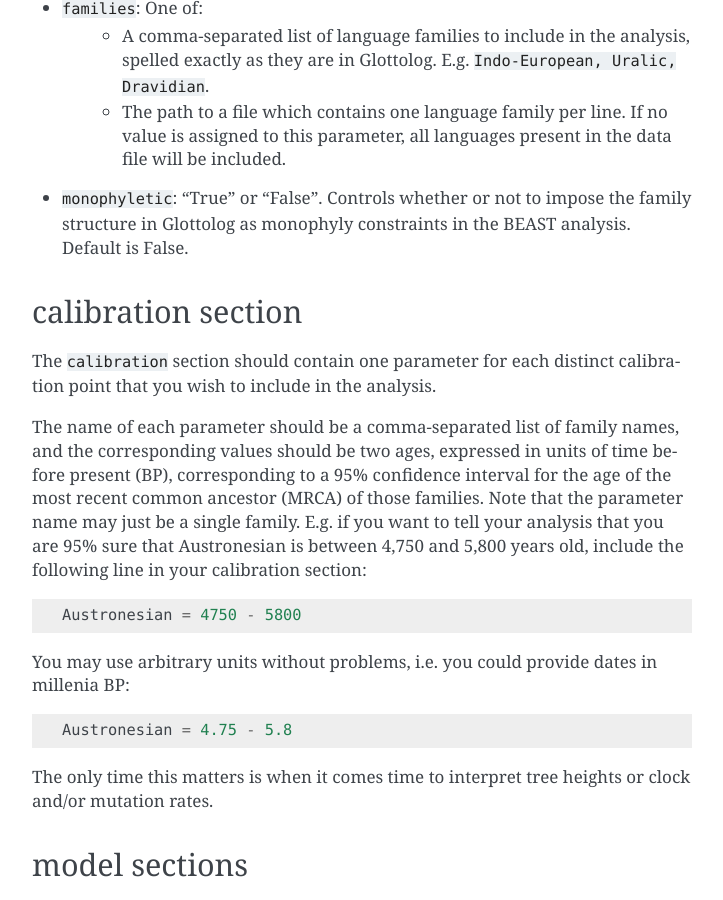
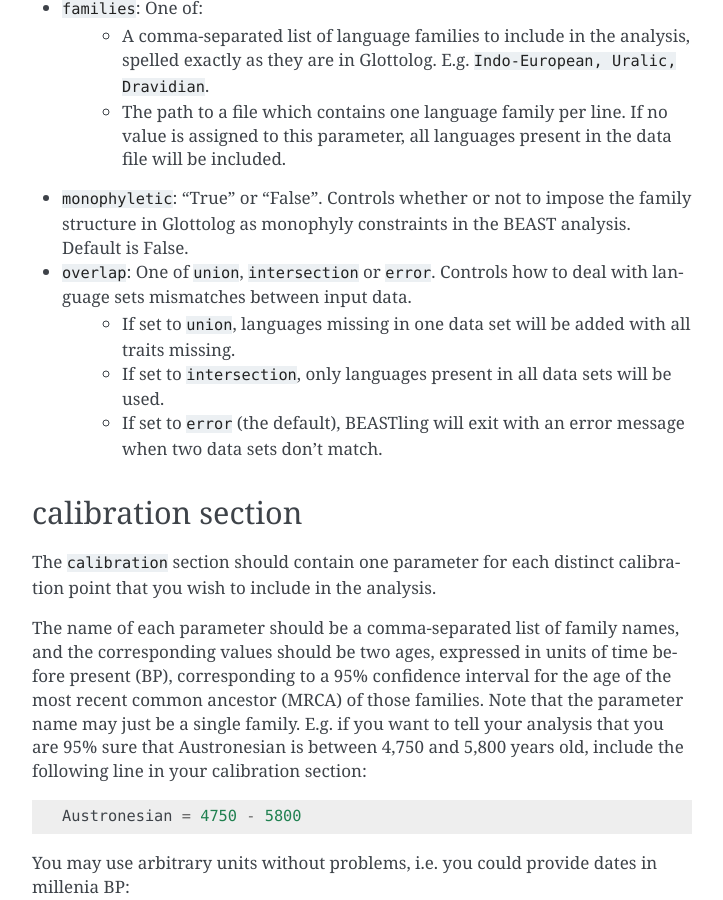
Before and after one commit to lmaurits/BEASTling, a Sphinx documentation site: the page built from docs/config.rst, in a window 1280 px wide and 900 px high, scrolled down 1756 px. Shown: the whole window, without its empty margins (388-1111 px from the left). Built offline with Sphinx 7.4.7, drawn with Linux system fonts in a browser that asks for light colours.

Commit message:
Update documentation to intended behaviour

```diff
--- a/docs/config.rst
+++ b/docs/config.rst
@@ -64,6 +64,11 @@ The ``languages`` section may contain the following parameters:
 
 * ``monophyletic``: "True" or "False".  Controls whether or not to impose the family structure in Glottolog as monophyly constraints in the BEAST analysis.  Default is False.
 
+* ``overlap``: One of ``union``, ``intersection`` or ``error``. Controls how to deal with language sets mismatches between input data.
+   * If set to ``union``, languages missing in one data set will be added with all traits missing.
+   * If set to ``intersection``, only languages present in all data sets will be used.
+   * If set to ``error`` (the default), BEASTling will exit with an error message when two data sets don't match.
+
 calibration section
 -------------------
 
```
